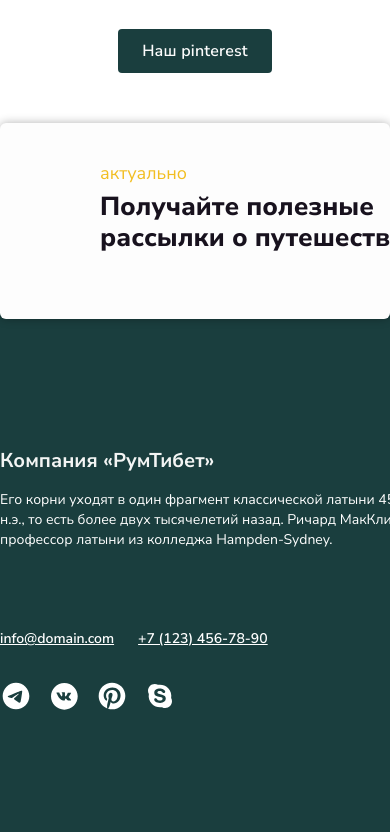
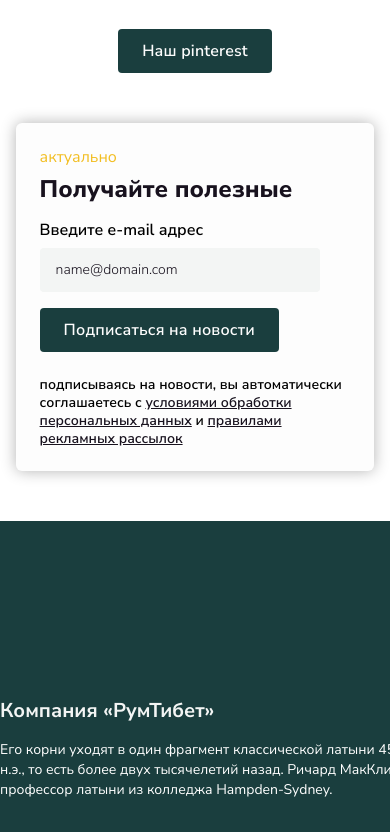
Before and after one commit to darkmyrrh/rumtibet, a React app: page / in a window 390 px wide. Shown: the part 4332-5164 px from the top of the page. Built offline with nearby package versions, Linux system fonts and the light colour scheme.

Commit message:
Feat: сверстать мобильную версию раздела подписки

```diff
--- a/src/components/Footer/Footer.css
+++ b/src/components/Footer/Footer.css
@@ -167,3 +167,9 @@
 .footer__copyright-link:hover {
     color: #F2BE22;
 }
+
+@media all and (max-width: 420px) {
+    .footer {
+        margin: 0 auto;
+    }
+}
--- a/src/components/Subscription/Subscription.css
+++ b/src/components/Subscription/Subscription.css
@@ -3,7 +3,7 @@
     padding: 40px 100px;
     max-width: 1180px;
     background-color: #FDFDFD;
-    box-shadow: 0 0 10px rgba(0, 0, 0, 0.3);
+    box-shadow: 0 0 15px rgba(0, 0, 0, 0.3);
     border-radius: 6px;
     box-sizing: border-box;
     text-align: left;
@@ -25,6 +25,7 @@
 .subscription__subtitle {
     margin-bottom: 26px;
     font-size: 26px;
+    line-height: 120%;
     max-width: 380px;
     grid-column: 1;
     box-sizing: border-box;
@@ -91,5 +92,32 @@
 @media all and (max-width: 420px) {
     .subscription {
         margin: 50px auto;
+        padding: 24px;
+        width: 92%;
+        display: flex;
+        flex-direction: column;
+    }
+
+    .subscription__title {
+        margin: 0;
+        font-size: 16px;
+        line-height: 125%;
+    }
+
+    .subscription__subtitle {
+        margin: 8px 0 16px;
+        font-size: 24px;
+        max-width: 312px;
+    }
+
+    .subscription__form {
+        max-width: 310px;
+    }
+    .subscription__form-input {
+        margin-bottom: 16px;
+    }
+    .subscription__form-submit {
+        margin-bottom: 24px;
+        max-width: 310px;
     }
 }
--- a/src/components/Subscription/Subscription.jsx
+++ b/src/components/Subscription/Subscription.jsx
@@ -4,7 +4,9 @@ export default function Subscription() {
     return (
         <section className='subscription'>
             <h2 className='main__title subscription__title'>актуально</h2>
-            <h3 className='main__subtitle subscription__subtitle'>Получайте полезные рассылки о путешествиях</h3>
+            <h3 className='main__subtitle subscription__subtitle'>Получайте полезные
+            {/* рассылки о путешествиях */}
+            </h3>
             <form className='subscription__form'>
                 <label htmlFor='email' className='subscription__form-label'>Введите e-mail адрес</label>
                 <input type='email' name='email' id='email' placeholder='name@domain.com' className='subscription__form-input' />
```
